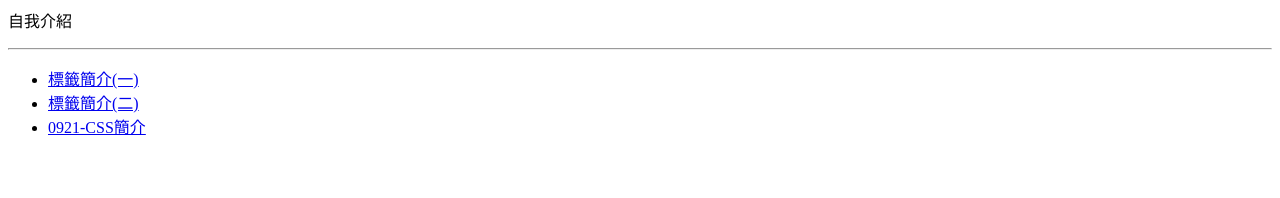
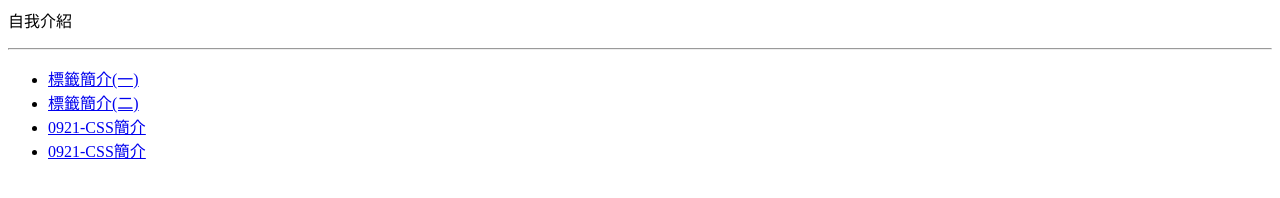
Before and after one commit to shufffling/erydayiamshufling510225, a plain HTML site: page pic/index.html in a window 1280 px wide. Drawn offline with Linux system fonts and the light colour scheme.

```diff
--- a/pic/index.html
+++ b/pic/index.html
@@ -9,7 +9,7 @@
 <li><a href="10818.html">標籤簡介(一)</a>
 <li><a href="0914.html">標籤簡介(二)</a>
 <li><a href="0921.html">0921-CSS簡介</a></li>
-
+<li><a href="105html">0921-CSS簡介</a></li>
 
 
 
```
Also changed, not shown: pic/0921.html (+1 -1 lines), 1 other file.
